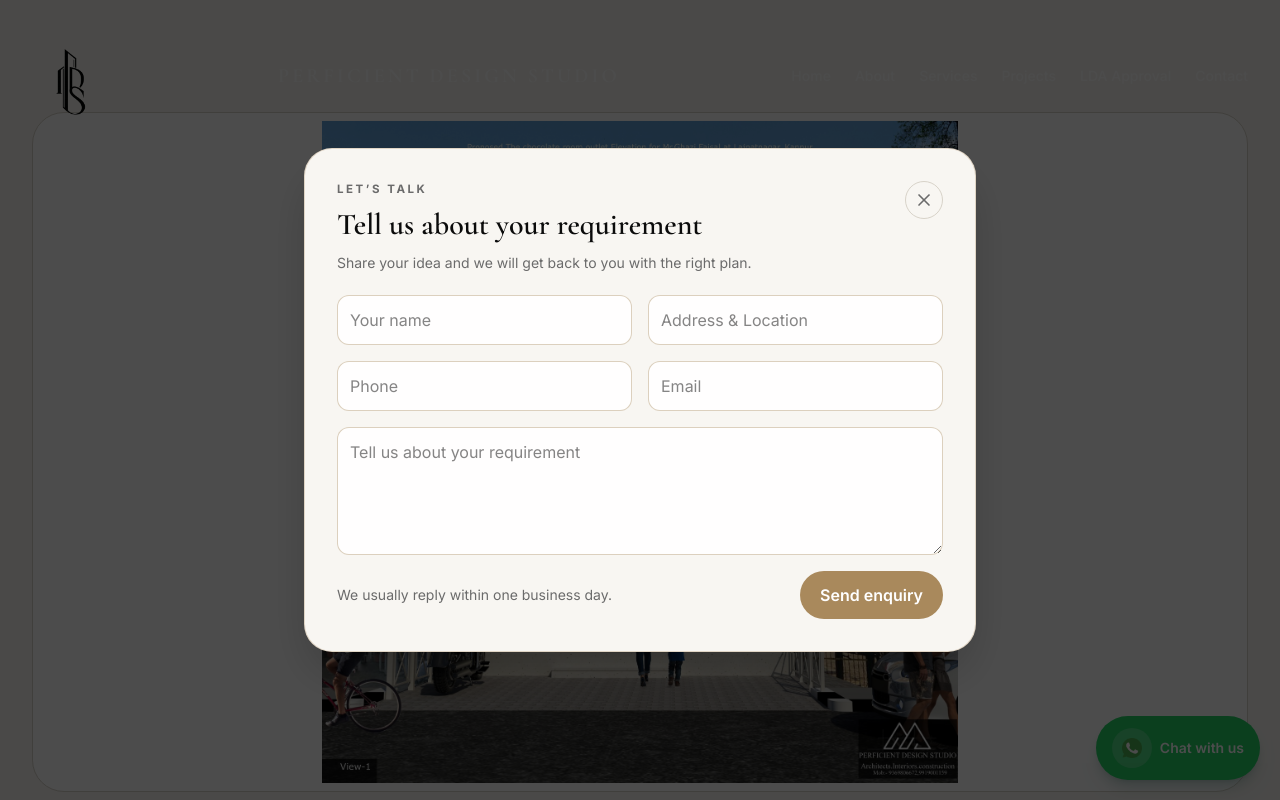
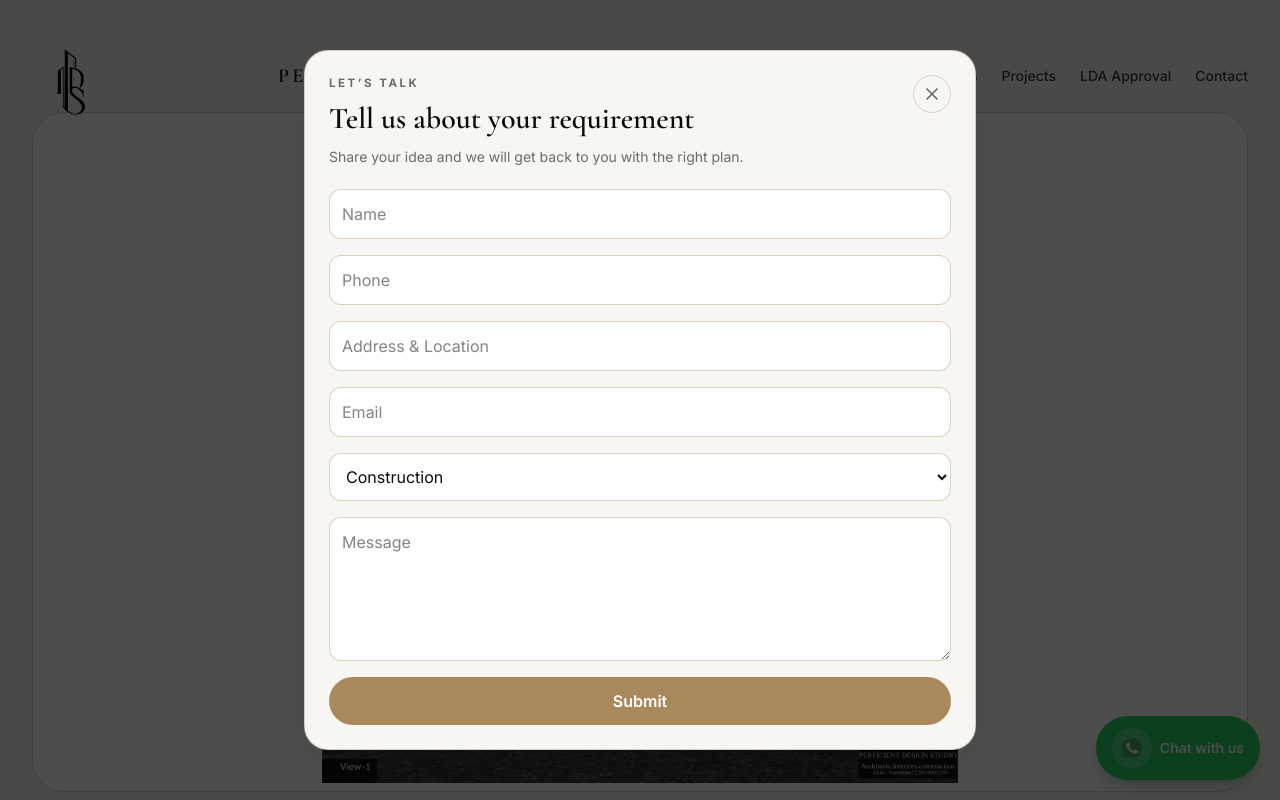
Before and after one commit to Mustufaa/perficient-design-studio, a Next.js app: page /projects/cafe-bakery-interior-design-kanpur in a window 1280 px wide. Shown: the top 800 px of the page. Built offline with nearby package versions, Linux system fonts and the light colour scheme.

Commit message:
Refactor contact form layout and update project details in projects data

```diff
--- a/src/app/contact/page.tsx
+++ b/src/app/contact/page.tsx
@@ -98,12 +98,13 @@ export default function ContactPage() {
             <input placeholder="Address & Location" {...register("brandName")} className="rounded-xl border border-[var(--color-gold)]/40 bg-white/90 p-3" />
             <input placeholder="Email" type="email" {...register("email")} className="rounded-xl border border-[var(--color-gold)]/40 bg-white/90 p-3" />
             <select {...register("projectType")} className="rounded-xl border border-[var(--color-gold)]/40 bg-white/90 p-3">
+              <option>Construction</option>
               <option>Residential</option>
               <option>Commercial</option>
               <option>Interior</option>
               <option>Landscape</option>
-              <option>Construction</option>
-              <option>Turnkey Construction</option>
+              <option>Other</option>
+
             </select>
             <textarea placeholder="Message" {...register("message")} className="min-h-36 rounded-xl border border-[var(--color-gold)]/40 bg-white/90 p-3" />
             <button
--- a/src/components/layout/ContactPopup.tsx
+++ b/src/components/layout/ContactPopup.tsx
@@ -77,7 +77,7 @@ export function ContactPopup() {
 
   return (
     <div className="fixed inset-0 z-[60] flex items-center justify-center bg-black/70 px-4 py-6">
-      <div className="w-full max-w-2xl rounded-[28px] border border-[var(--color-gold)]/30 bg-[var(--color-paper)] p-6 shadow-2xl sm:p-8">
+      <div className="w-full max-w-lg sm:max-w-2xl rounded-3xl border border-[var(--color-gold)]/40 bg-[var(--color-paper)] p-6 shadow-[0_12px_40px_rgba(10,10,10,0.05)] max-h-[90vh] overflow-y-auto">
         <div className="mb-5 flex items-start justify-between gap-3">
           <div>
             <p className="section-eyebrow">Let’s talk</p>
@@ -112,12 +112,18 @@ export function ContactPopup() {
         )}
 
         <form onSubmit={handleSubmit} className="grid gap-4">
-          <div className="grid gap-4 sm:grid-cols-2">
           <input
             required
             value={form.name}
             onChange={(e) => handleChange("name", e.target.value)}
-              placeholder="Your name"
+            placeholder="Name"
+            className="rounded-xl border border-[var(--color-gold)]/40 bg-white/90 p-3 outline-none ring-0"
+          />
+          <input
+            required
+            value={form.phone}
+            onChange={(e) => handleChange("phone", e.target.value)}
+            placeholder="Phone"
             className="rounded-xl border border-[var(--color-gold)]/40 bg-white/90 p-3 outline-none ring-0"
           />
           <input
@@ -129,41 +135,40 @@ export function ContactPopup() {
           />
           <input
             required
-              value={form.phone}
-              onChange={(e) => handleChange("phone", e.target.value)}
-              placeholder="Phone"
-              className="rounded-xl border border-[var(--color-gold)]/40 bg-white/90 p-3 outline-none ring-0"
-            />
-            <input
-              required
             type="email"
             value={form.email}
             onChange={(e) => handleChange("email", e.target.value)}
             placeholder="Email"
             className="rounded-xl border border-[var(--color-gold)]/40 bg-white/90 p-3 outline-none ring-0"
           />
-          </div>
-
+          <select
+            required
+            value={form.projectType}
+            onChange={(e) => handleChange("projectType", e.target.value)}
+            className="rounded-xl border border-[var(--color-gold)]/40 bg-white/90 p-3 outline-none ring-0"
+          >
+            <option value="Construction">Construction</option>
+            <option value="Residential">Residential</option>
+            <option value="Commercial">Commercial</option>
+            <option value="Interior">Interior</option>
+            <option value="Landscape">Landscape</option>
+            <option value="Other">Other</option>
+          </select>
           <textarea
             required
             value={form.message}
             onChange={(e) => handleChange("message", e.target.value)}
-            placeholder="Tell us about your requirement"
-            className="min-h-32 rounded-xl border border-[var(--color-gold)]/40 bg-white/90 p-3 outline-none ring-0"
+            placeholder="Message"
+            className="min-h-36 rounded-xl border border-[var(--color-gold)]/40 bg-white/90 p-3 outline-none ring-0"
           />
 
-          <div className="flex flex-col gap-3 sm:flex-row sm:items-center sm:justify-between">
-            <p className="text-sm text-[var(--color-muted)]">
-              We usually reply within one business day.
-            </p>
           <button
             type="submit"
             disabled={isSubmitting}
             className="rounded-full bg-[var(--color-gold)] px-5 py-3 font-semibold text-white transition hover:bg-[#8f6d43] disabled:cursor-not-allowed disabled:opacity-70"
           >
-              {isSubmitting ? "Submitting..." : "Send enquiry"}
+            {isSubmitting ? "Submitting..." : "Submit"}
           </button>
-          </div>
         </form>
       </div>
     </div>
--- a/src/components/layout/Navbar.tsx
+++ b/src/components/layout/Navbar.tsx
@@ -3,6 +3,7 @@
 import Link from "next/link";
 import Image from "next/image";
 import { useEffect, useState } from "react";
+import { usePathname } from "next/navigation";
 import { Menu, X } from "lucide-react";
 import { LOGO_SRC } from "@/lib/brand";
 
@@ -25,6 +26,7 @@ const links = [
 ];
 
 export function Navbar() {
+  const pathname = usePathname();
   const [isOpen, setIsOpen] = useState(false);
   const [scrolled, setScrolled] = useState(false);
   const [heroTone, setHeroTone] = useState<"dark" | "light">("dark");
@@ -56,23 +58,23 @@ export function Navbar() {
     return () => observer.disconnect();
   }, []);
 
-  const brandToneClass = scrolled
-    ? "text-[var(--color-ink)]"
-    : heroTone === "dark"
+  const showLightText = pathname === "/" && !scrolled && heroTone === "dark";
+
+  const brandToneClass = showLightText
     ? "text-white"
     : "text-[var(--color-ink)]";
 
-  const menuToneClass = scrolled
-    ? "text-[var(--color-ink)]"
-    : heroTone === "dark"
+  const menuToneClass = showLightText
     ? "text-white"
     : "text-[var(--color-ink)]";
 
-  const navLinkClass = scrolled
-    ? "text-[var(--color-ink)]/80 hover:text-[var(--color-gold)]"
-    : heroTone === "dark"
+  const navLinkClass = showLightText
     ? "text-white/85 hover:text-[var(--color-gold)]"
     : "text-[var(--color-ink)]/80 hover:text-[var(--color-gold)]";
+
+  const mobileNavLinkClass = showLightText
+    ? "text-white transition hover:text-white/90"
+    : "text-[var(--color-ink)] transition hover:text-[var(--color-gold)]";
 
   const ctaClass = scrolled
     ? "bg-[var(--color-gold)] text-white hover:bg-[#8f6d43]"
@@ -131,7 +133,12 @@ export function Navbar() {
         <div className="border-t border-[var(--color-line)] bg-[var(--color-gold)]/95 px-4 py-4 lg:hidden">
           <div className="flex flex-col gap-3">
             {links.map((link) => (
-              <Link key={link.href} href={link.href} onClick={() => setIsOpen(false)} className="text-sm font-medium text-white transition hover:text-white/90">
+              <Link
+                key={link.href}
+                href={link.href}
+                onClick={() => setIsOpen(false)}
+                className={`text-sm font-medium ${mobileNavLinkClass}`}
+              >
                 {link.label}
               </Link>
             ))}
--- a/src/lib/data/projects.ts
+++ b/src/lib/data/projects.ts
@@ -41,8 +41,6 @@ export const projects: Project[] = [
     images: [
       "/residence-01.jpeg",
       "/residence-02.jpeg",
-      "/residence-03.jpeg",
-      "/residence-04.jpeg",
     ],
     details: [
       "Grand symmetrical facade with classical architectural elements",
@@ -134,9 +132,9 @@ export const projects: Project[] = [
   },
   {
     slug: "cafe-food-kiosk-design-lucknow",
-    title: "Cafe Food Kiosk Design",
-    location: "Lucknow, Uttar Pradesh",
-    category: "Cafe Kiosk Design",
+    title: "Kiosk Design",
+    location: "Lulu Mall, Lucknow, Uttar Pradesh",
+    category: "Kiosk Design",
     owner: "Private Food Kiosk Client",
     review: "A compact cafe food kiosk design with high-visibility signage, efficient counter planning, warm lighting, and strong customer flow.",
     builtUpArea: "120-160 sq.ft",
```
Lines whose indentation alone changed are shown as unchanged.
